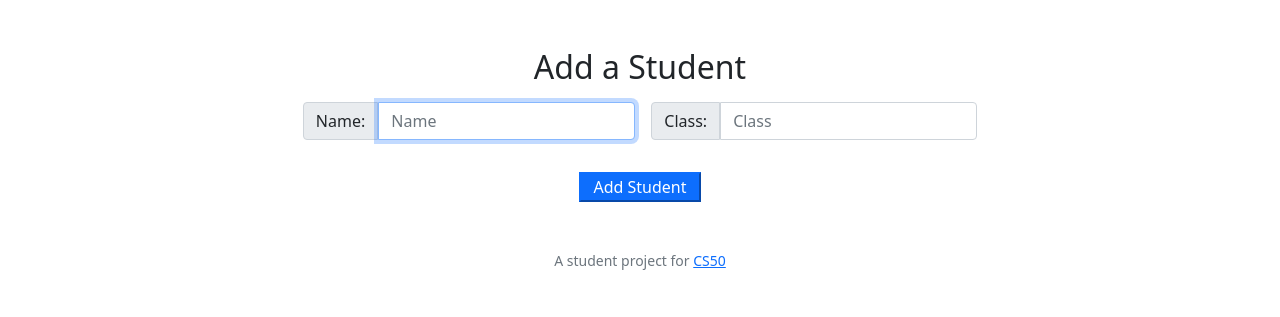
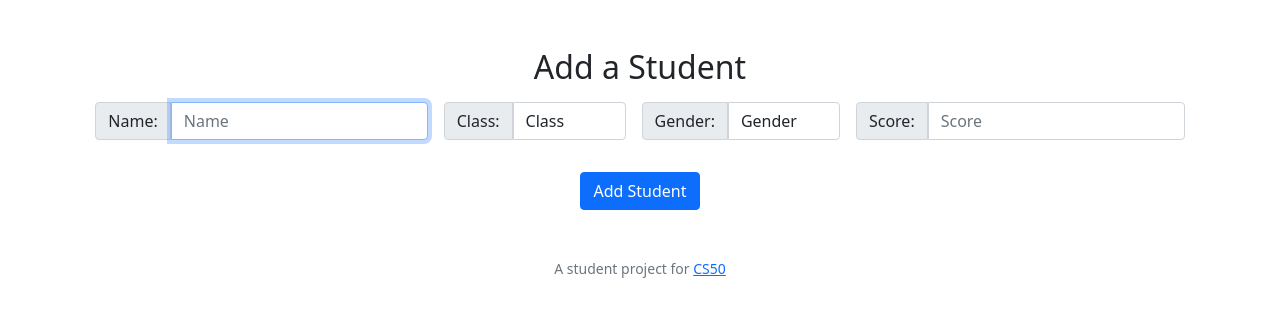
Before and after one commit to jdittert/cs50final, a Flask app: page /add_student in a window 1280 px wide. Shown: the part 76-393 px from the top of the page. Run offline with Flask 2, Linux system fonts and the light colour scheme; a user stored in the database is signed in; data comes from the database, SQL or seed files in the repository; both versions use the stored data as it was after the commit; some libraries are stand-ins or nearby versions.

Commit message:
button fixes

```diff
--- a/app.py
+++ b/app.py
@@ -88,7 +88,9 @@ def add_student():
             return redirect("/classes")
 
     else:
-        return render_template("addstudent.html")
+        classes = db.execute("SELECT class FROM classes WHERE teacher = ?", session["user_id"])
+        genders = db.execute("SELECT gender FROM gender")
+        return render_template("addstudent.html", classes=classes, genders=genders)
 
 @app.route("/archive", methods=["POST"])
 @login_required
--- a/templates/addstudent.html
+++ b/templates/addstudent.html
@@ -23,11 +23,37 @@
                     <div class="input-group-text">
                     <label for="class">Class:</label>
                     </div>
-                    <input class="form-control mx-auto w-auto" id="class" name="class" placeholder="Class" type="text">
+                    <select class="form-control mx-auto w-auto" id="class" name="class">
+                        <option disabled selected>Class</option>
+                        {% for class in classes %}
+                            <option>{{ class.class }}</option>
+                        {% endfor %}
+                    </select>
+                </div>
+            </div>
+            <div class="col-auto">
+                <div class="input-group">
+                    <div class="input-group-text">
+                    <label for="gender">Gender:</label>
+                    </div>
+                    <select class="form-control mx-auto w-auto" id="gender" name="gender">
+                        <option disabled selected>Gender</option>
+                        {% for gender in genders %}
+                            <option>{{ gender.gender }}</option>
+                        {% endfor %}
+                    </select>
+                </div>
+            </div>
+            <div class="col-auto">
+                <div class="input-group">
+                    <div class="input-group-text">
+                    <label for="class">Score:</label>
+                    </div>
+                    <input class="form-control mx-auto w-auto" id="score" name="score" placeholder="Score" type="number">
                 </div>
             </div>
             <div class="row gy-3">
-                <button class="btn, btn-primary mx-auto w-auto" type="submit">Add Student</button>
+                <button class="btn btn-primary mx-auto w-auto" type="submit">Add Student</button>
             </div>
         </form>
     </div>
```
Also changed, not shown: templates/edit.html (+6 -6 lines), templates/group.html (+14 -5 lines), templates/randomize.html (+21 -11 lines), seatingchart.db, 2 other files.
